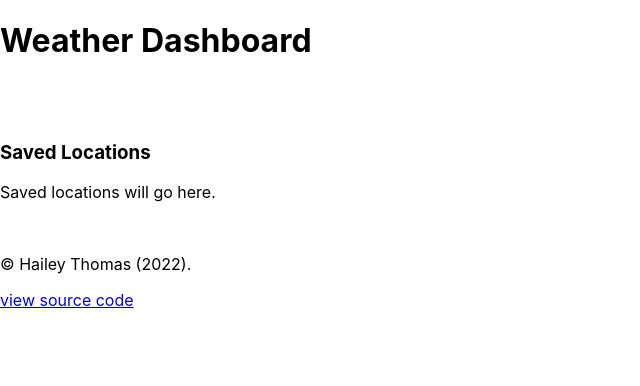
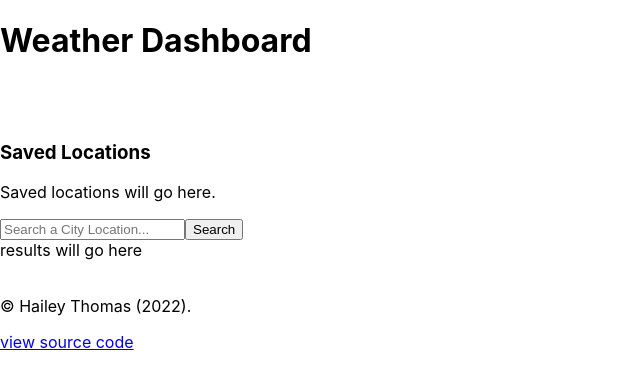
Before and after one commit to HaileyThomas/react-weather, a React (Create React App) app: page / in a window 1280 px wide. Shown: the top 386 px of the page, without its empty margins (0-640 px from the left). Built offline with nearby package versions, Linux system fonts and the light colour scheme; some icons are missing.

Commit message:
create basic welcome and results setup

```diff
--- a/src/App.js
+++ b/src/App.js
@@ -1,16 +1,15 @@
-import React from "react";
-import {
-  BrowserRouter as Router,
-  Routes,
-  Route,
-  Navigate,
-} from "react-router-dom";
+import { React, useState } from "react";
 
 import Header from "./components/Header";
 import Footer from "./components/Footer";
 import Saved from "./components/Saved";
+import Search from "./components/Search";
+import Welcome from "./components/Welcome";
+import Results from "./components/Results";
 
 function App() {
+  const [search, setSearch] = useState(false);
+
   return (
     <div className="App">
       <Header />
@@ -19,7 +18,8 @@ function App() {
           <Saved />
         </div>
         <div className="main-container">
-
+          <Search setSearch={setSearch} />
+          {search ? <Welcome /> : <Results />}
         </div>
       </div>
       <Footer />
--- /dev/null
+++ b/src/components/Results/index.js
@@ -0,0 +1,11 @@
+import React from "react";
+
+const Results = () => {
+  return (
+    <div className="results-container">
+      <div>results will go here</div>
+    </div>
+  );
+};
+
+export default Results;
--- a/src/components/Search/index.js
+++ b/src/components/Search/index.js
@@ -1,6 +1,13 @@
-import React from "react";
+import { React, useState } from "react";
 
-const Search = () => {
+const Search = (props) => {
+  const [input, setInput] = useState("");
+
+  const handleSubmit = (event) => {
+    event.preventDefault();
+    props.setSearch(true);
+  };
+
   return (
     <div className="search-container">
       <form>
@@ -8,7 +15,9 @@ const Search = () => {
           type="text"
           id="search-input"
           name="search-input"
-          value="Search a City Location..."
+          placeholder="Search a City Location..."
+          value={input}
+          onChange={(e) => setInput(e.target.value)}
         />
         <input type="submit" id="search-submit" value="Search" />
       </form>
--- /dev/null
+++ b/src/components/Welcome/index.js
@@ -0,0 +1,12 @@
+import React from "react";
+
+const Welcome = () => {
+  return (
+    <div className="welcome-container">
+      <h3>Welcome Header Here</h3>
+      <p>Description Here</p>
+    </div>
+  );
+};
+
+export default Welcome;
```
